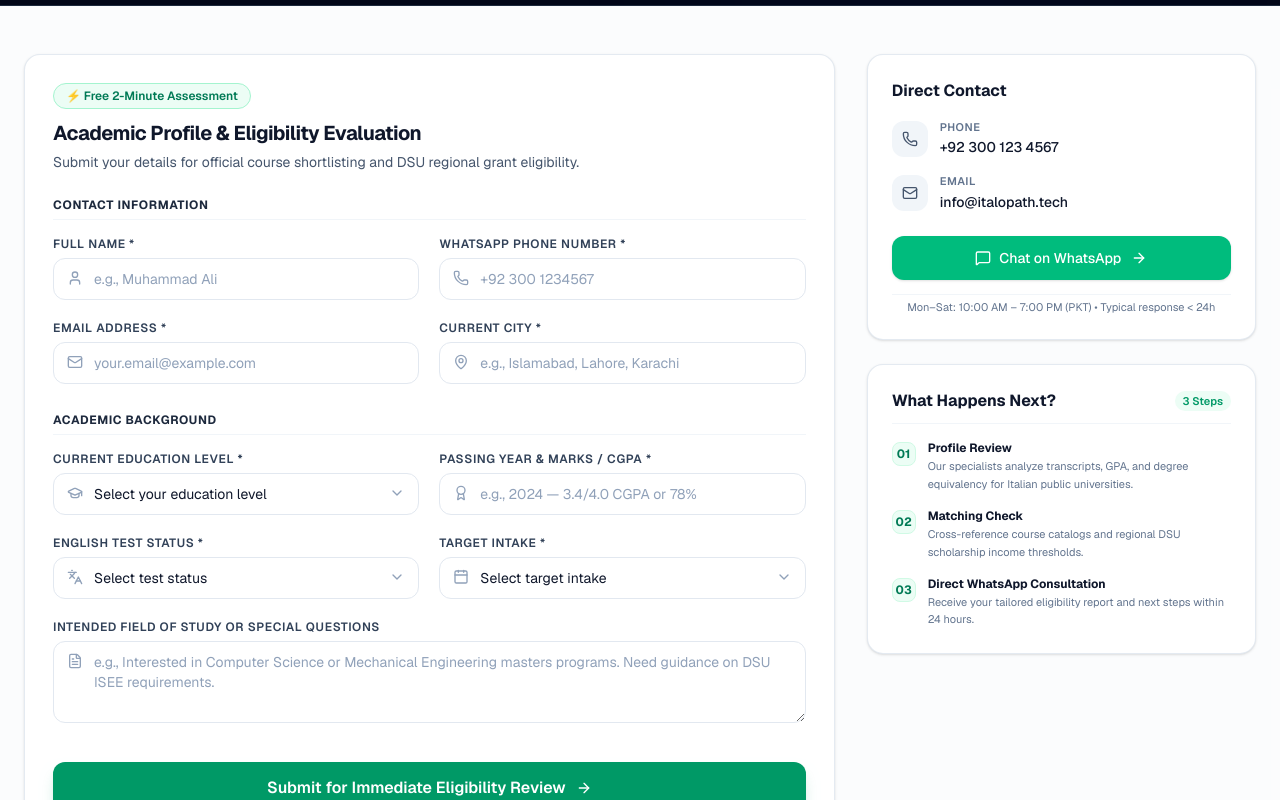
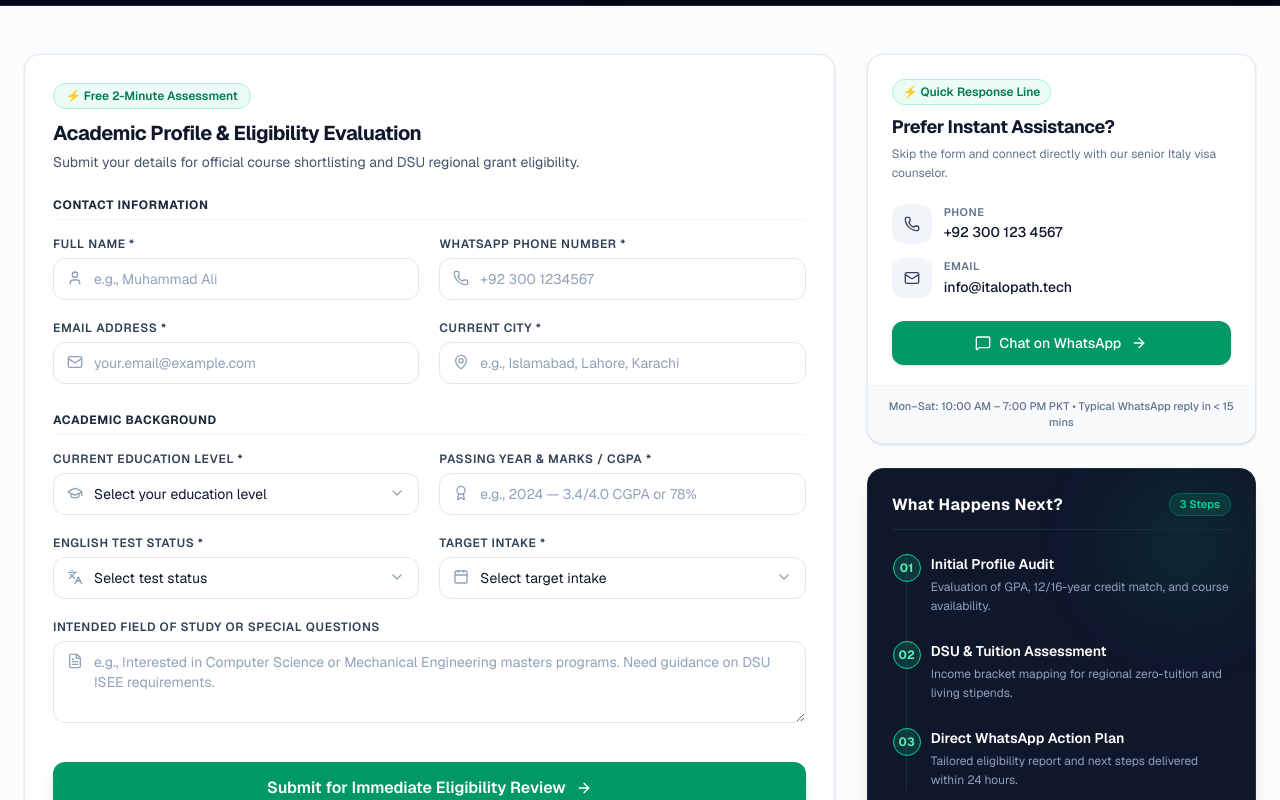
Before and after one commit to itshammadkhalil/italopath, a Next.js app: page /contact in a window 1280 px wide. Shown: the part 420-1220 px from the top of the page. Built offline with nearby package versions, Linux system fonts and the light colour scheme.

Commit message:
style: elevate contact sidebar with premium concierge styling and dark stepper card

```diff
--- a/src/app/contact/page.tsx
+++ b/src/app/contact/page.tsx
@@ -441,12 +441,25 @@ export default function ContactPage() {
           <div className="lg:col-span-4 space-y-6">
 
             {/* Card 1: Direct Contact */}
-            <div className="bg-white rounded-2xl shadow-sm border border-slate-200/90 p-5 sm:p-6">
-              <h3 className="text-base font-bold text-slate-900 mb-4">Direct Contact</h3>
-              <div className="space-y-3.5">
+            <div className="bg-white border border-slate-200/90 rounded-2xl p-6 shadow-sm hover:shadow-md transition-all relative overflow-hidden">
+              {/* Header */}
+              <div>
+                <span className="inline-flex items-center gap-1.5 px-2.5 py-1 rounded-full bg-emerald-50 border border-emerald-200 text-xs font-semibold text-emerald-700">
+                  ⚡ Quick Response Line
+                </span>
+                <h3 className="text-lg font-bold text-slate-900 mt-2 tracking-tight">
+                  Prefer Instant Assistance?
+                </h3>
+                <p className="text-xs text-slate-500 mt-1 leading-relaxed">
+                  Skip the form and connect directly with our senior Italy visa counselor.
+                </p>
+              </div>
+
+              {/* Channels List */}
+              <div className="space-y-3.5 mt-5">
                 <div className="flex items-center gap-3 text-slate-600">
-                  <div className="w-9 h-9 rounded-xl bg-slate-100 flex items-center justify-center shrink-0">
-                    <Phone className="w-4 h-4 text-slate-600" />
+                  <div className="w-10 h-10 rounded-xl bg-slate-100 flex items-center justify-center text-slate-700 shrink-0">
+                    <Phone className="w-4 h-4" />
                   </div>
                   <div>
                     <p className="text-[11px] font-semibold text-slate-500 uppercase tracking-wider">Phone</p>
@@ -457,8 +470,8 @@ export default function ContactPage() {
                 </div>
 
                 <div className="flex items-center gap-3 text-slate-600">
-                  <div className="w-9 h-9 rounded-xl bg-slate-100 flex items-center justify-center shrink-0">
-                    <Mail className="w-4 h-4 text-slate-600" />
+                  <div className="w-10 h-10 rounded-xl bg-slate-100 flex items-center justify-center text-slate-700 shrink-0">
+                    <Mail className="w-4 h-4" />
                   </div>
                   <div>
                     <p className="text-[11px] font-semibold text-slate-500 uppercase tracking-wider">Email</p>
@@ -473,57 +486,76 @@ export default function ContactPage() {
                     href="https://wa.me/923001234567"
                     target="_blank"
                     rel="noopener noreferrer"
-                    className="w-full bg-emerald-500 hover:bg-emerald-600 text-white rounded-xl py-3 font-medium flex items-center justify-center gap-2 shadow-sm transition-colors text-sm"
+                    className="w-full bg-emerald-600 hover:bg-emerald-500 text-white font-medium py-3 rounded-xl shadow-sm hover:shadow transition-all flex items-center justify-center gap-2 text-sm"
                   >
                     <MessageSquare className="w-4 h-4" />
-                    Chat on WhatsApp
+                    <span>Chat on WhatsApp</span>
                     <ArrowRight className="w-4 h-4 ml-0.5" />
                   </a>
                 </div>
+              </div>
 
-                <div className="text-[11px] text-slate-500 text-center pt-1 border-t border-slate-100 mt-2">
-                  Mon–Sat: 10:00 AM – 7:00 PM (PKT) • Typical response &lt; 24h
-                </div>
+              {/* Operational Note */}
+              <div className="mt-5 -mx-6 -mb-6 bg-slate-50 border-t border-slate-100 px-5 py-3 rounded-b-2xl">
+                <p className="text-[11px] text-slate-500 text-center font-medium">
+                  Mon–Sat: 10:00 AM – 7:00 PM PKT • Typical WhatsApp reply in &lt; 15 mins
+                </p>
               </div>
             </div>
 
             {/* Card 2: What Happens Next? */}
-            <div className="bg-white rounded-2xl shadow-sm border border-slate-200/90 p-5 sm:p-6">
-              <div className="flex items-center justify-between mb-4 pb-2.5 border-b border-slate-100">
-                <h3 className="text-base font-bold text-slate-900">What Happens Next?</h3>
-                <span className="text-[11px] font-semibold text-emerald-600 bg-emerald-50 px-2 py-0.5 rounded-full">
+            <div className="bg-slate-900 border border-slate-800 text-white rounded-2xl p-6 shadow-xl relative overflow-hidden">
+              {/* Background Accent */}
+              <div className="absolute top-0 right-0 w-36 h-36 bg-emerald-500/10 rounded-full blur-2xl pointer-events-none" />
+
+              {/* Header */}
+              <div className="flex items-center justify-between mb-6 pb-3 border-b border-slate-800 relative z-10">
+                <h3 className="text-base font-bold text-white tracking-wide">What Happens Next?</h3>
+                <span className="text-[11px] font-semibold text-emerald-400 bg-emerald-500/15 border border-emerald-500/30 px-2.5 py-0.5 rounded-full">
                   3 Steps
                 </span>
               </div>
 
-              <div className="space-y-3.5">
-                {[
-                  {
-                    num: "01",
-                    title: "Profile Review",
-                    desc: "Our specialists analyze transcripts, GPA, and degree equivalency for Italian public universities.",
-                  },
-                  {
-                    num: "02",
-                    title: "Matching Check",
-                    desc: "Cross-reference course catalogs and regional DSU scholarship income thresholds.",
-                  },
-                  {
-                    num: "03",
-                    title: "Direct WhatsApp Consultation",
-                    desc: "Receive your tailored eligibility report and next steps within 24 hours.",
-                  },
-                ].map((step, idx) => (
-                  <div key={idx} className="flex gap-3 items-start">
-                    <span className="w-6 h-6 rounded-lg bg-emerald-50 text-emerald-700 font-bold text-xs flex items-center justify-center shrink-0 mt-0.5 border border-emerald-100">
-                      {step.num}
-                    </span>
-                    <div>
-                      <h4 className="text-xs font-bold text-slate-900">{step.title}</h4>
-                      <p className="text-[11px] text-slate-500 mt-0.5 leading-relaxed">{step.desc}</p>
-                    </div>
+              {/* Vertical Stepper Flow */}
+              <div className="border-l border-slate-800 ml-3.5 space-y-6 relative z-10">
+                {/* Step 01 */}
+                <div className="relative pl-6">
+                  <span className="absolute -left-3.5 top-0 w-7 h-7 rounded-full bg-emerald-500/20 border border-emerald-400 text-emerald-300 text-xs font-bold flex items-center justify-center">
+                    01
+                  </span>
+                  <div>
+                    <h4 className="font-semibold text-sm text-white">Initial Profile Audit</h4>
+                    <p className="text-xs text-slate-400 mt-1 leading-relaxed">
+                      Evaluation of GPA, 12/16-year credit match, and course availability.
+                    </p>
                   </div>
-                ))}
+                </div>
+
+                {/* Step 02 */}
+                <div className="relative pl-6">
+                  <span className="absolute -left-3.5 top-0 w-7 h-7 rounded-full bg-emerald-500/20 border border-emerald-400 text-emerald-300 text-xs font-bold flex items-center justify-center">
+                    02
+                  </span>
+                  <div>
+                    <h4 className="font-semibold text-sm text-white">DSU &amp; Tuition Assessment</h4>
+                    <p className="text-xs text-slate-400 mt-1 leading-relaxed">
+                      Income bracket mapping for regional zero-tuition and living stipends.
+                    </p>
+                  </div>
+                </div>
+
+                {/* Step 03 */}
+                <div className="relative pl-6">
+                  <span className="absolute -left-3.5 top-0 w-7 h-7 rounded-full bg-emerald-500/20 border border-emerald-400 text-emerald-300 text-xs font-bold flex items-center justify-center">
+                    03
+                  </span>
+                  <div>
+                    <h4 className="font-semibold text-sm text-white">Direct WhatsApp Action Plan</h4>
+                    <p className="text-xs text-slate-400 mt-1 leading-relaxed">
+                      Tailored eligibility report and next steps delivered within 24 hours.
+                    </p>
+                  </div>
+                </div>
               </div>
             </div>
 
```
